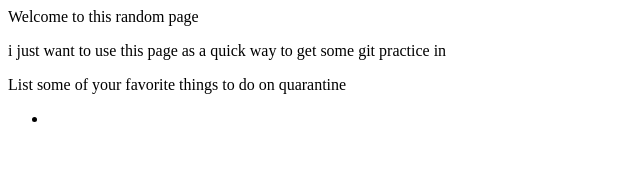
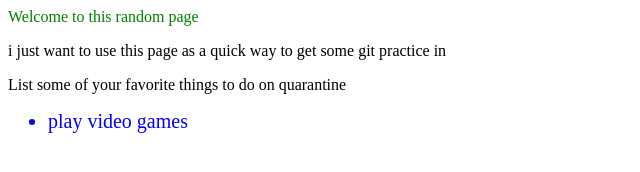
Before and after one commit to ClydiesF/demo, a plain HTML site: page index.html in a window 1280 px wide. Shown: the whole page, without its empty margins (0-640 px from the left). Drawn offline with Linux system fonts and the light colour scheme.

Commit message:
wrote Css to make color to bulleted points

```diff
--- a/index.html
+++ b/index.html
@@ -4,6 +4,7 @@
     <meta charset="UTF-8">
     <meta name="viewport" content="width=device-width, initial-scale=1.0">
     <meta http-equiv="X-UA-Compatible" content="ie=edge">
+    <link rel="stylesheet" href="styles.css">
     <title>Git Practice</title>
 </head>
 <body>
@@ -12,7 +13,7 @@
 
     <p>List some of your favorite things to do on quarantine</p>
     <ul>
-        <li></li>
+        <li>play video games</li>
     </ul>
 
 </body>
--- a/styles.css
+++ b/styles.css
@@ -0,0 +1,9 @@
+header {
+    color: green;
+}
+
+li {
+    color:blue;
+    font-weight: 500;
+    font-size:  20px;
+}
```
